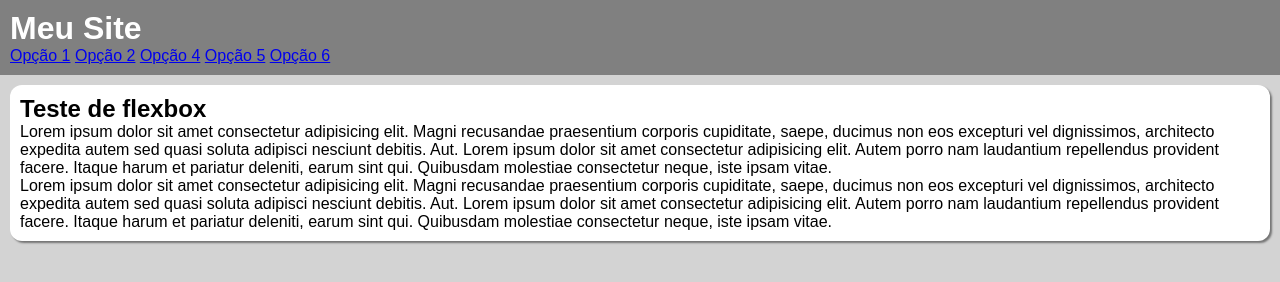
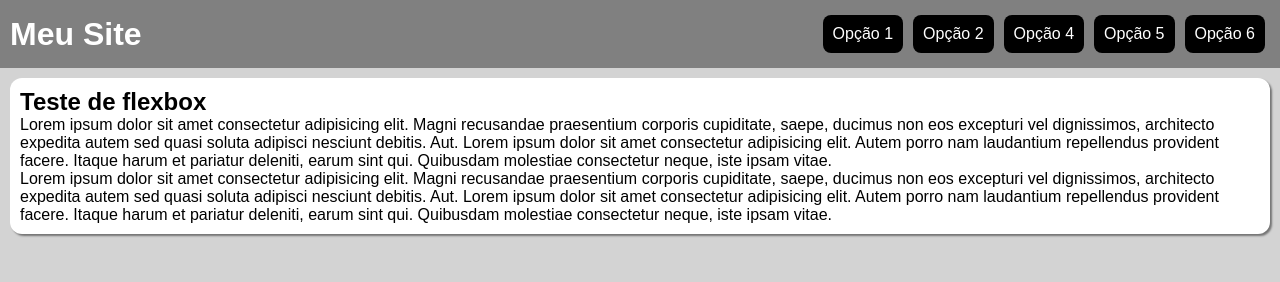
Before and after one commit to Dieegoo13/menu-flexbox, a plain HTML site: page index.html in a window 1280 px wide. Drawn offline with Linux system fonts and the light colour scheme.

Commit message:
menu flexbox

```diff
--- a/style.css
+++ b/style.css
@@ -17,10 +17,31 @@ header {
     background-color: gray;
     color: white;
     padding: 10px;
+
+    display: flex;
+    flex-flow: row wrap;
+    justify-content: space-between;
+    align-items: center;
 }
 
-header > h1 {
+header >  nav {
+    display: flex;
+    flex-flow:row wrap;
+}
 
+header >  nav > a {
+   background-color: black;
+   color: white;
+   padding: 10px;
+   margin: 5px;
+   border-radius: 8px;
+   text-decoration: none;
+   text-align: center;
+}
+
+header >  nav > a:hover {
+   background-color:  white;
+   color: black;
 }
 
 main {
```
